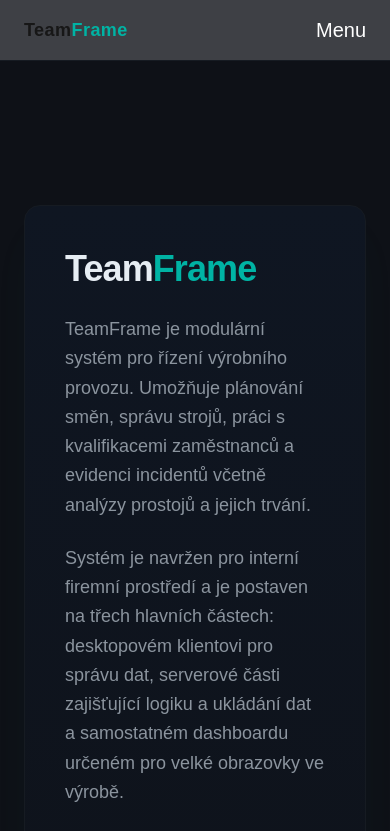
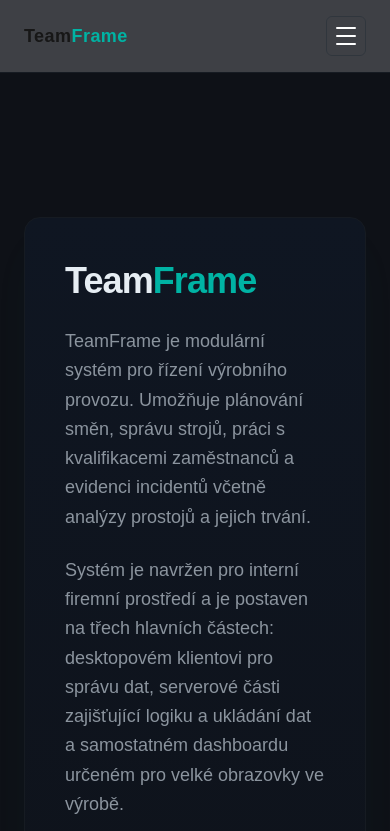
Before and after one commit to rendilife/teamframe-web, a Next.js app: page / in a window 390 px wide. Shown: the top 831 px of the page. Built offline with nearby package versions, Linux system fonts and the light colour scheme.

Commit message:
Website update

```diff
--- a/app/components/Header.tsx
+++ b/app/components/Header.tsx
@@ -41,11 +41,13 @@ export default function Header() {
         <button
           aria-expanded={menuOpen}
           aria-label="Menu"
-          className="text-xl text-white md:hidden"
+          className="flex h-10 w-10 flex-col items-center justify-center gap-1.5 rounded-md border border-[#30363D] text-white transition hover:border-[#00B3A4] hover:text-[#00B3A4] md:hidden"
           onClick={() => setMenuOpen((open) => !open)}
           type="button"
         >
-          Menu
+          <span className="h-0.5 w-5 rounded-full bg-current" />
+          <span className="h-0.5 w-5 rounded-full bg-current" />
+          <span className="h-0.5 w-5 rounded-full bg-current" />
         </button>
       </div>
 
```
Also changed, not shown: public/version.json (line endings or trailing spaces).
